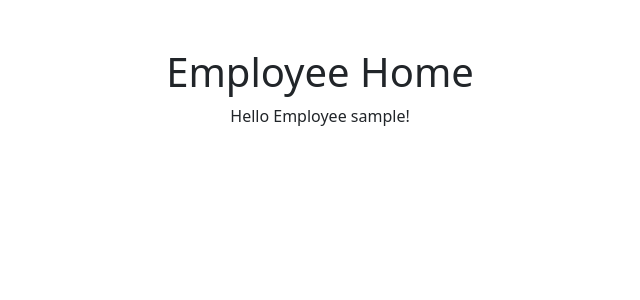
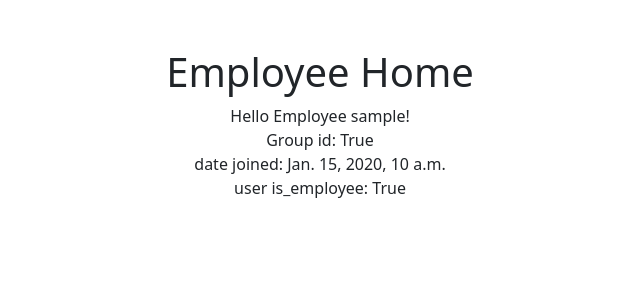
Before and after one commit to Atucker91/Trash_Collector, a Django app: page /employees/ in a window 1280 px wide. Shown: the part 56-356 px from the top of the page, without its empty margins (320-960 px from the left). Run offline with Django 3.2, Linux system fonts and the light colour scheme; a user stored in the database is signed in; tables that the repository leaves empty hold one stand-in row (values such as "Sample post").

Commit message:
employee index and create
employee index and create

```diff
--- a/trash_collector/employees/templates/employees/index.html
+++ b/trash_collector/employees/templates/employees/index.html
@@ -5,6 +5,9 @@
 {% block content %}
   {% if user.is_authenticated %}
     Hello Employee {{ user.username }}!
+  <br> Group id: {{ user.is_staff}}
+  <br> date joined: {{ user.date_joined}}
+  <br> user is_employee: {{ user.is_employee}}
   {% else %}
     <p>You are at the employee index, but you are not logged in.</p>
     <a href="{% url 'login' %}">Log In</a>
--- a/trash_collector/employees/urls.py
+++ b/trash_collector/employees/urls.py
@@ -6,5 +6,6 @@ from . import views
 
 app_name = "employees"
 urlpatterns = [
-    path('', views.index, name="index")
+    path('', views.index, name="index"),
+    path('new/', views.create, name="create")
 ]
--- a/trash_collector/employees/views.py
+++ b/trash_collector/employees/views.py
@@ -1,13 +1,45 @@
-from django.http import HttpResponse
+from django.http import HttpResponse, HttpResponseRedirect
 from django.shortcuts import render
 from django.apps import apps
+from datetime import date
+from .models import Employee
+from django.core.exceptions import ObjectDoesNotExist
+from django.urls import reverse
+from . import views
+from django.contrib.auth.decorators import login_required
 
 # Create your views here.
 
 # TODO: Create a function for each path created in employees/urls.py. Each will need a template as well.
 
-
+@login_required
 def index(request):
     # This line will get the Customer model from the other app, it can now be used to query the db for Customers
     Customer = apps.get_model('customers.Customer')
-    return render(request, 'employees/index.html')
+        # The following line will get the logged-in user (if there is one) within any view function
+    logged_in_user = request.user
+    try:
+        # This line will return the customer record of the logged-in user if one exists
+        logged_in_employee = Employee.objects.get(user=logged_in_user)
+
+        today = date.today()
+
+        context = {
+            'logged_in_employee': logged_in_employee,
+            'today': today
+        }
+        return render(request, 'employees/index.html', context)
+    except ObjectDoesNotExist:
+        return HttpResponseRedirect(reverse('employees:create'))
+
+@login_required
+def create(request):
+    logged_in_user = request.user
+    if request.method == "POST":
+        name_from_form = request.POST.get('name')
+        zip_from_form = request.POST.get('zipcode')
+        new_employee = Employee(name=name_from_form, user=logged_in_user, zipcode=zip_from_form)
+        new_employee.save()
+        return HttpResponseRedirect(reverse('employees:index'))
+    else:
+        return render(request, 'employees/create.html')
```
Also changed, not shown: trash_collector/employees/templates/employees/create.html (+16 -0 lines).
